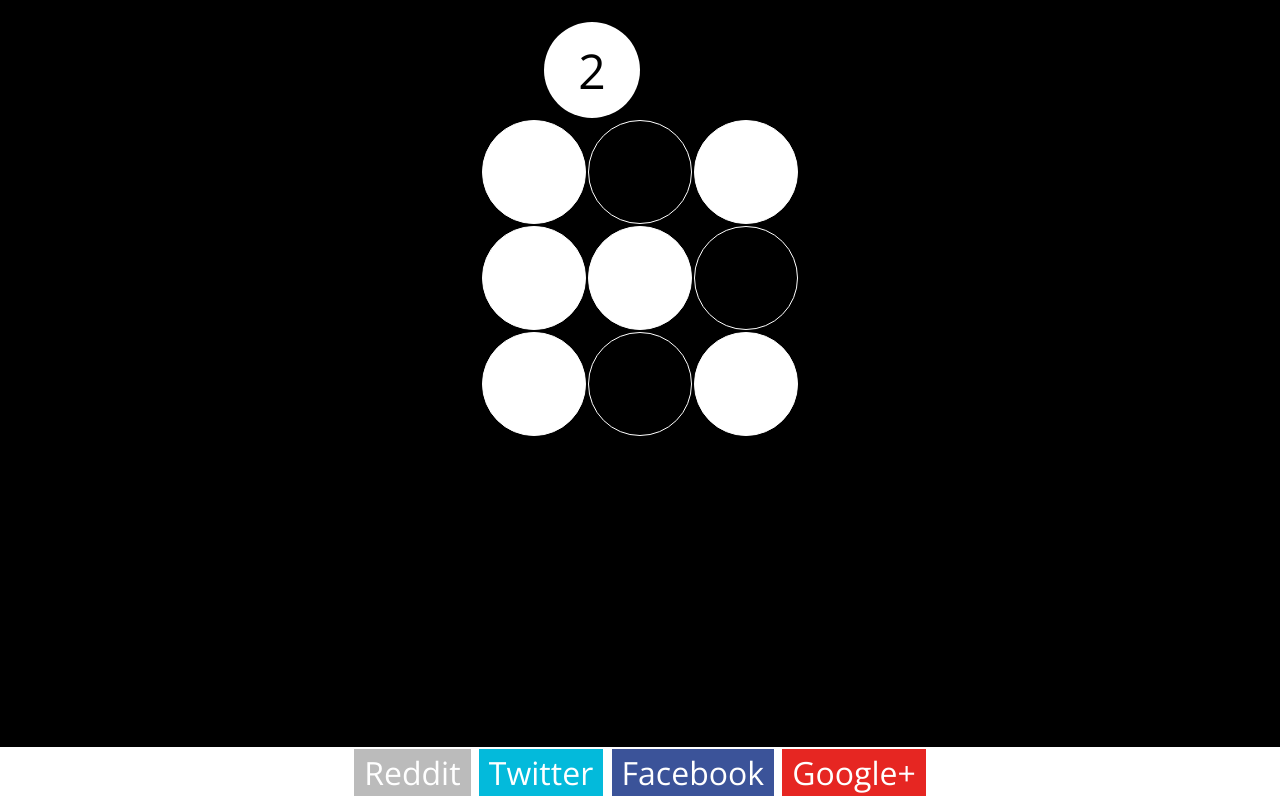
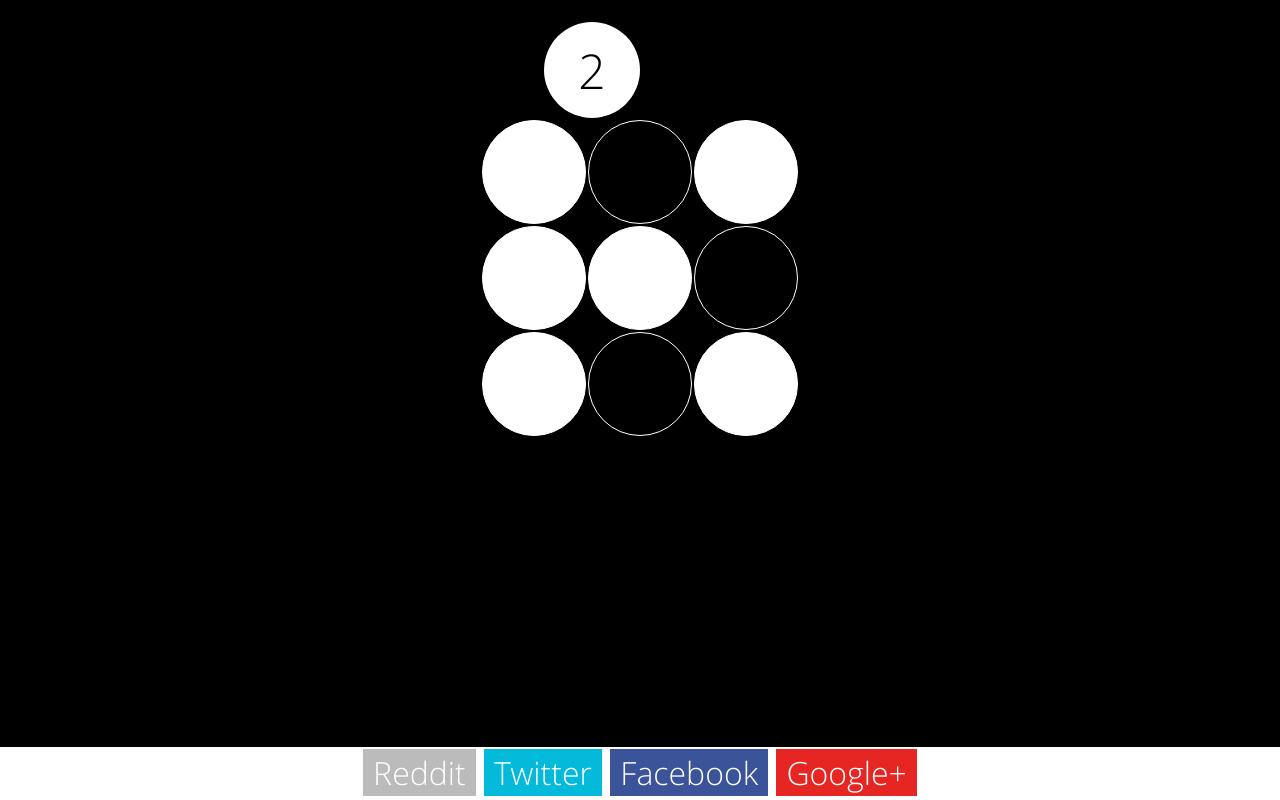
Before and after one commit to cherche/lights-out, a plain HTML site: page index.html in a window 1280 px wide. Drawn offline with nearby package versions, Linux system fonts and the light colour scheme.

Commit message:
Local Font

```diff
--- a/index.html
+++ b/index.html
@@ -1,7 +1,6 @@
 <!DOCTYPE html>
 <html>
 	<head>
-		<link rel="stylesheet" type="text/css" href="https://fonts.googleapis.com/css?family=Open+Sans:300">
 		<link href='https://fonts.googleapis.com/css?family=Fira+Sans' rel='stylesheet' type='text/css'>
 		<title>Lights Out</title>
 		<link type="text/css" rel="stylesheet" href="style.css" />
--- a/style.css
+++ b/style.css
@@ -1,3 +1,9 @@
+@font-face {
+  font-family: "Open Sans";
+  font-style: normal;
+  font-weight: 300;
+  src: local("Open Sans Light"), local("OpenSans-Light"), url("open-sans-light.woff") format("woff");
+}
 html {
 	-ms-touch-action: manipulation;
 	touch-action: manipulation;
```
Also changed, not shown: open-sans-light.woff (added).
